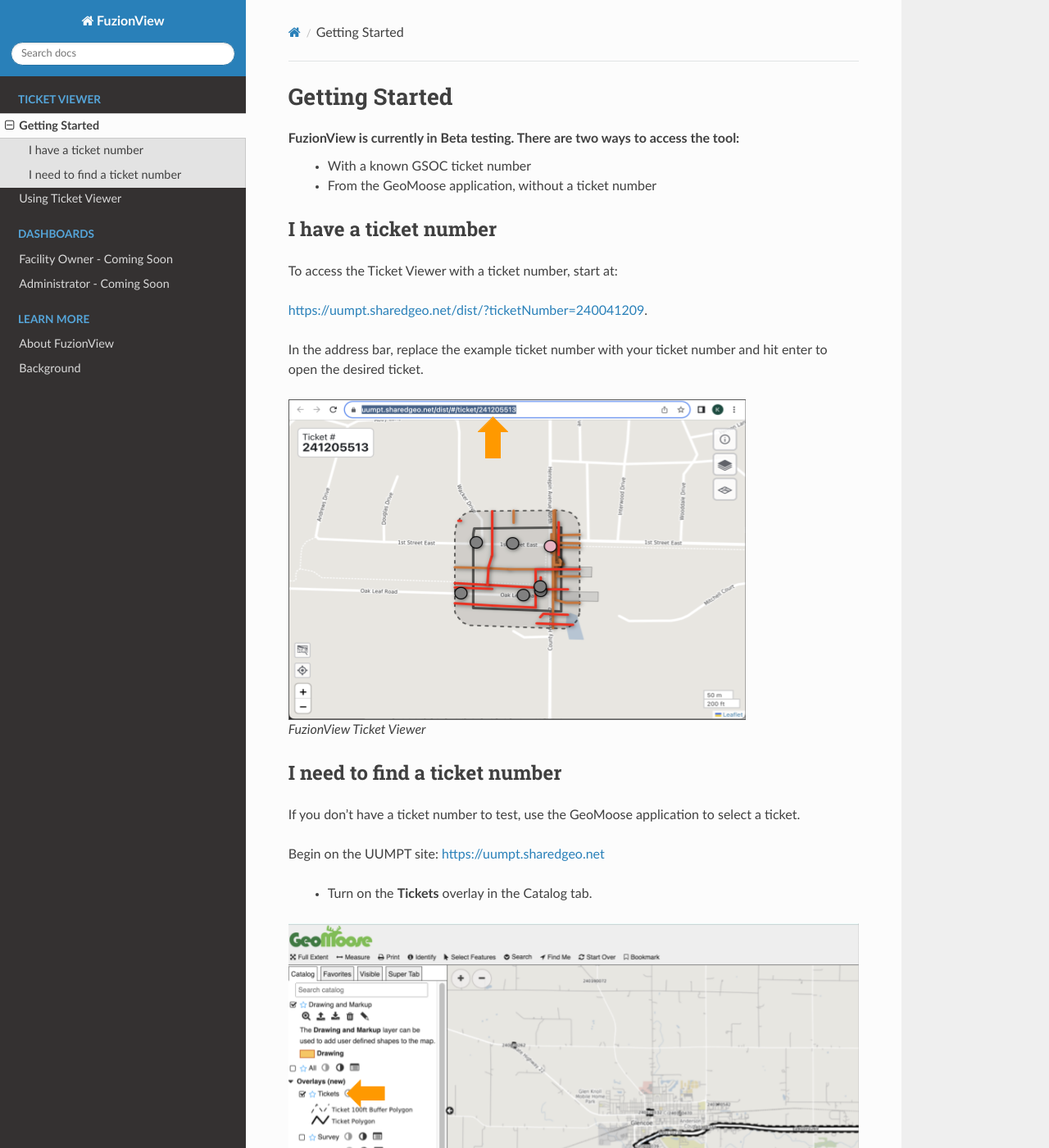
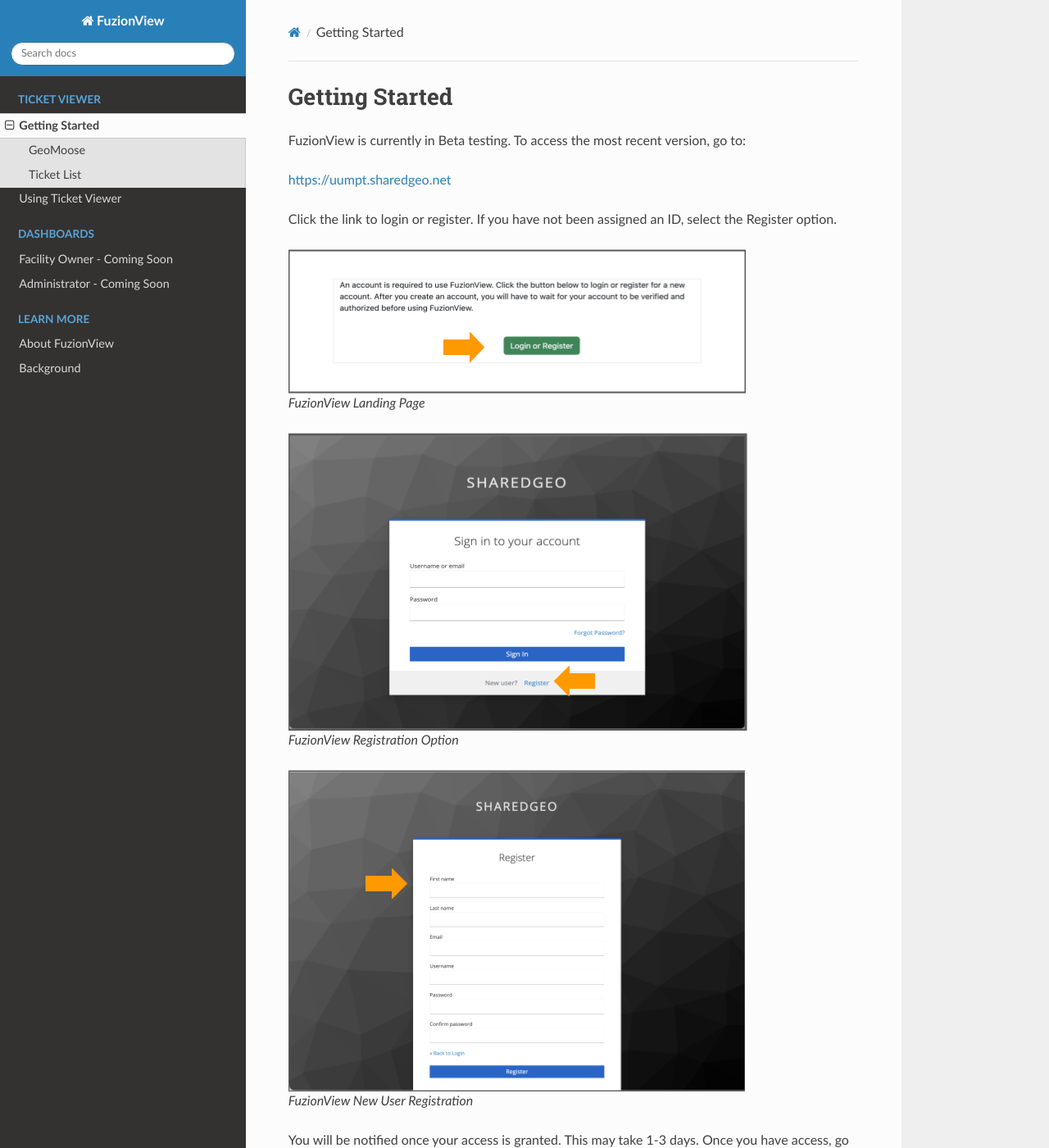
Before and after one commit to FuzionView/FV-Docs, a Sphinx documentation site: the page built from source/openfv.rst, in a window 1280 px wide and 1400 px high. Shown: the whole window at 82% size. Built offline with Sphinx 7.4.7 and the Read the Docs theme 2.0.0, drawn with Linux system fonts in a browser that asks for light colours; some of the changed text lies outside the part shown.

Commit message:
first version of login doc

```diff
--- a/source/openfv.rst
+++ b/source/openfv.rst
@@ -1,17 +1,53 @@
 Getting Started
 ================
 
-FuzionView is currently in Beta testing. There are two ways to access the tool:
- * With a known GSOC ticket number
- * From the GeoMoose application, without a ticket number
+FuzionView is currently in Beta testing. To access the most recent version, go to:
 
-I have a ticket number
------------------------
-To access the Ticket Viewer with a ticket number, start at:
+https://uumpt.sharedgeo.net
 
-https://uumpt.sharedgeo.net/dist/?ticketNumber=240041209.
+Click the link to login or register. If you have not been assigned an ID, select the Register option.
 
-In the address bar, replace the example ticket number with your ticket number and hit enter to open the desired ticket.
+.. figure:: /_static/login1.png
+   :alt: The FuzionView landing page
+   :class: with-border
+
+   *FuzionView Landing Page*
+
+
+.. figure:: /_static/Register1.png
+   :alt: The FuzionView registration link
+   :class: with-border
+
+   *FuzionView Registration Option*
+
+
+.. figure:: /_static/Register2.png
+   :alt: The FuzionView registration page
+   :class: with-border
+
+   *FuzionView New User Registration*
+
+You will be notified once your access is granted. This may take 1-3 days.
+Once you have access, go back to the link and
+
+
+Once you are logged in, you will see the available features:
+   * GeoMoose - the map view of all authorized tickets
+   * Ticket List - a list view of all authorized tickets
+   * Who Am I - information about your login and access
+   * Keep Out - this will be removed
+   * FuzionView Documentation - access to our user documentation
+
+.. figure:: /_static/landing1.png
+   :alt: The FuzionView registration page
+   :class: with-border
+
+   *FuzionView Landing Page*
+
+
+
+
+You can replace the example ticket number in the URL with your ticket number and hit enter to open the desired ticket.
 
 .. figure:: /_static/TicketViewer2.png
    :alt: The FuzionView Ticket Viewer landing page
@@ -19,14 +55,12 @@
 
    *FuzionView Ticket Viewer*
 
-I need to find a ticket number
--------------------------------
+GeoMoose
+--------
 
-If you don't have a ticket number to test, use the GeoMoose application to select a ticket.
+Use the GeoMoose option to view all tickets.
 
-Begin on the UUMPT site: https://uumpt.sharedgeo.net
-
- * Turn on the **Tickets** overlay in the Catalog tab.
+ * First, turn on the **Tickets** overlay in the Catalog tab.
 
 .. figure:: /_static/GeoMoose1.png
    :alt: The GeoMoose landing page
@@ -48,3 +82,31 @@
    :class: with-border
 
    *Select a ticket to open in Ticket Viewer*
+
+
+Ticket List
+--------
+
+Use the Ticket List option to view all tickets in a list.
+
+.. figure:: /_static/TicketList1.png
+   :alt: The FuzionView Ticket List
+   :class: with-border
+
+   *See a list of all tickets for your organization*
+
+* Select the Ticket Number to open a report view of the ticket.
+
+.. figure:: /_static/TicketReport1.png
+   :alt: The FuzionView Ticket Report
+   :class: with-border
+
+   *Map report on the identified features*
+
+* Select the Map option next to the ticket number ot open the selected ticket in the FuzionView Ticket Viewer application.
+
+.. figure:: /_static/TicketViewer1.png
+   :alt: The FuzionView Ticket Report
+   :class: with-border
+
+   *Map view of the identified features*
```
Also changed, not shown: source/_static/TicketReport1.png (added), source/_static/landing1.png (added), source/_static/login1.png (added), source/_static/login2.png (added), source/_static/register1.png (added), source/_static/register2.png (added), source/_static/ticketlist1.png (added).
